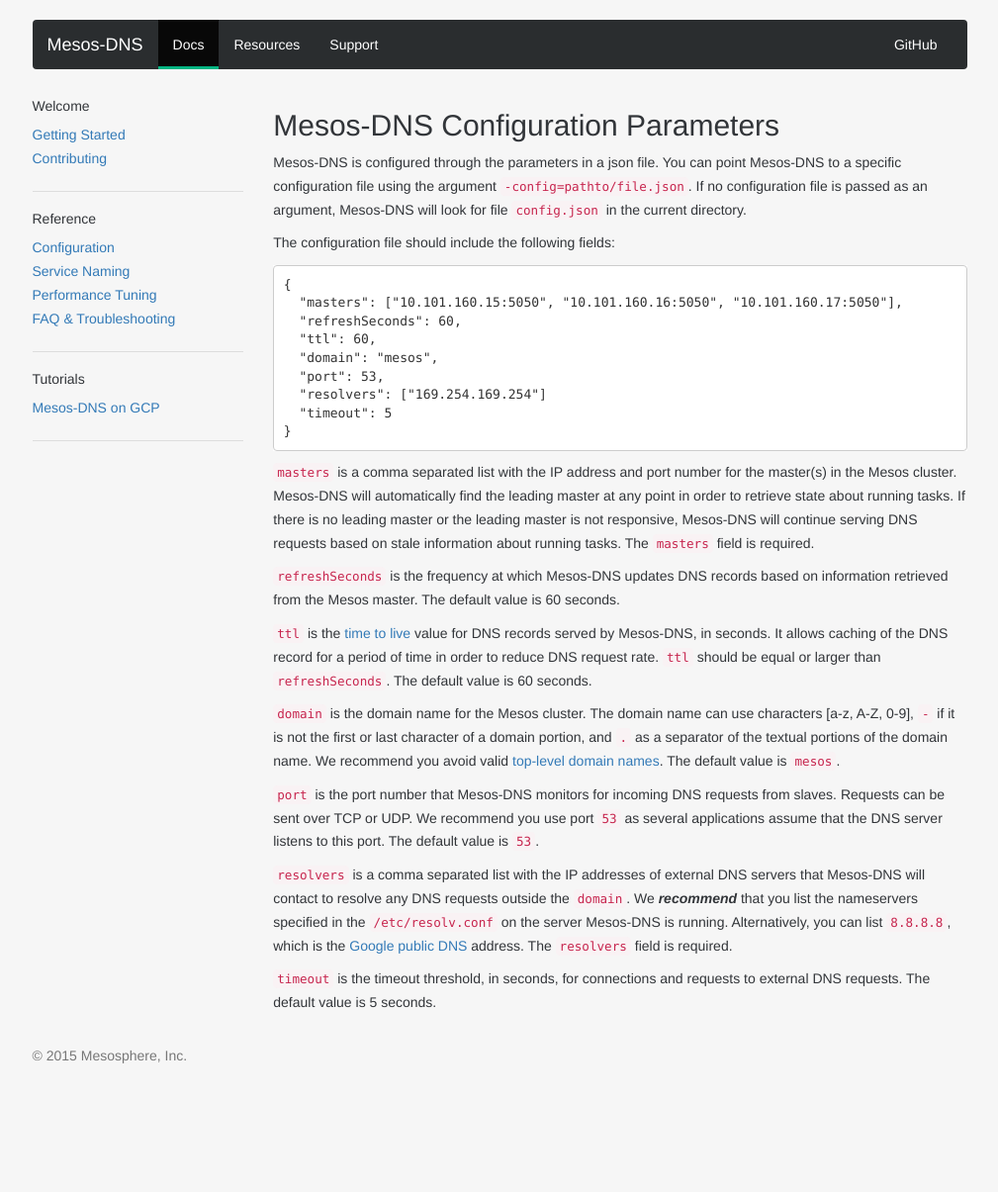
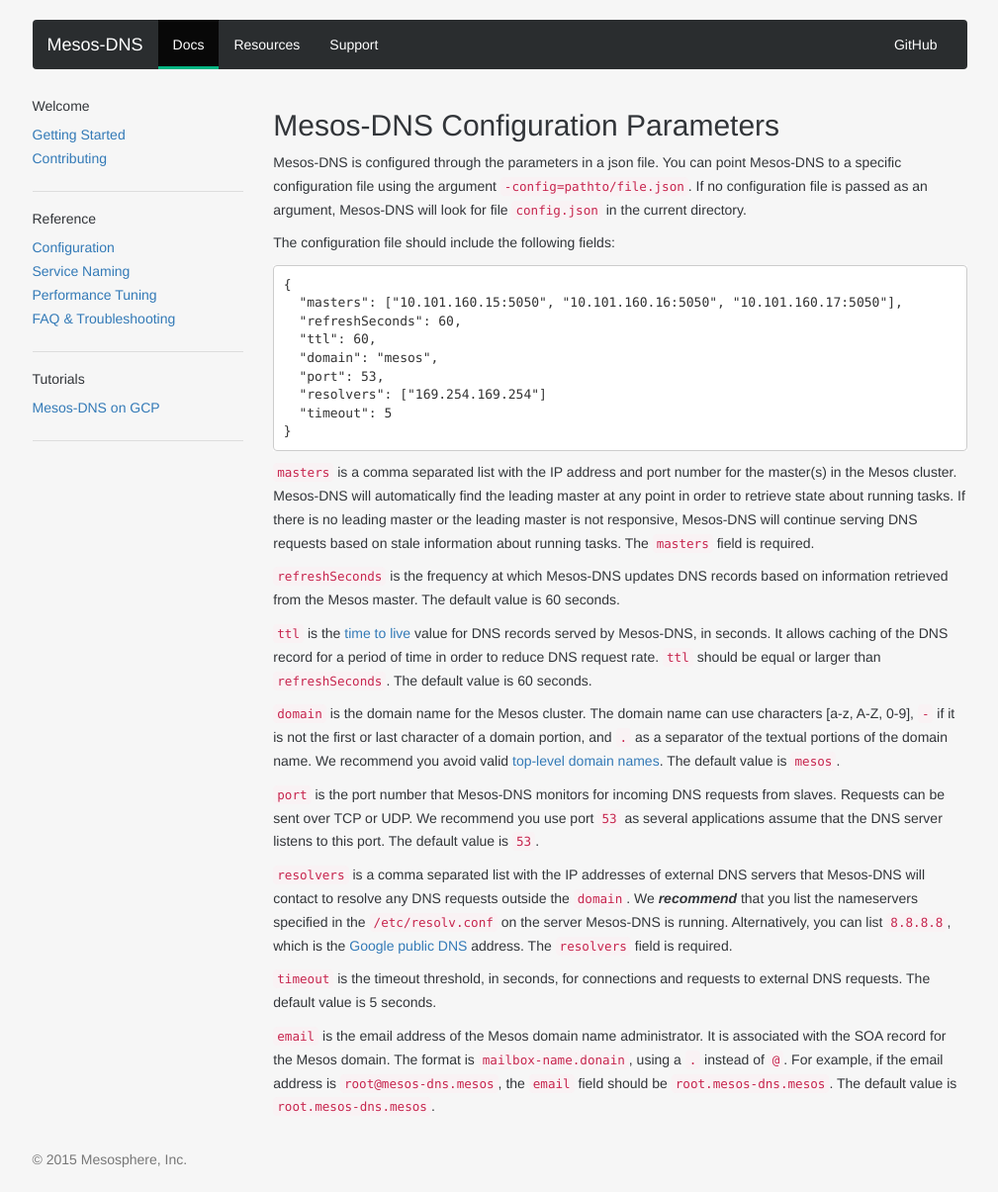
Before and after one commit to vkorehov/mesos-dns, a Jekyll site: the page built from docs/configuration-parameters.md, in a window 1280 px wide. Shown: the whole page at 99% size, without its empty margins (135-1144 px from the left). Built offline with Jekyll 4.4.1, drawn with Linux system fonts in a browser that asks for light colours; nearby versions of some CDN libraries; some web fonts are replaced; Markdown is read by kramdown in place of the engine named in the settings; before the commit the page ends 1100 px from its top, so only the background shows below that.

Commit message:
Documentation updates.

```diff
--- a/docs/configuration-parameters.md
+++ b/docs/configuration-parameters.md
@@ -34,3 +34,5 @@ The configuration file should include the following fields:
 `resolvers` is a comma separated list with the IP addresses of external DNS servers that Mesos-DNS will contact to resolve any DNS requests outside the `domain`. We ***recommend*** that you list the nameservers specified in the `/etc/resolv.conf` on the server Mesos-DNS is running. Alternatively, you can list `8.8.8.8`, which is the [Google public DNS](https://developers.google.com/speed/public-dns/) address. The `resolvers` field is required.
 
 `timeout` is the timeout threshold, in seconds, for connections and requests to external DNS requests. The default value is 5 seconds.
+
+`email` is the email address of the Mesos domain name administrator. It is associated with the SOA record for the Mesos domain. The format is `mailbox-name.donain`, using a `.` instead of `@`. For example, if the email address is `root@mesos-dns.mesos`, the `email` field should be `root.mesos-dns.mesos`. The default value is `root.mesos-dns.mesos`.
```
